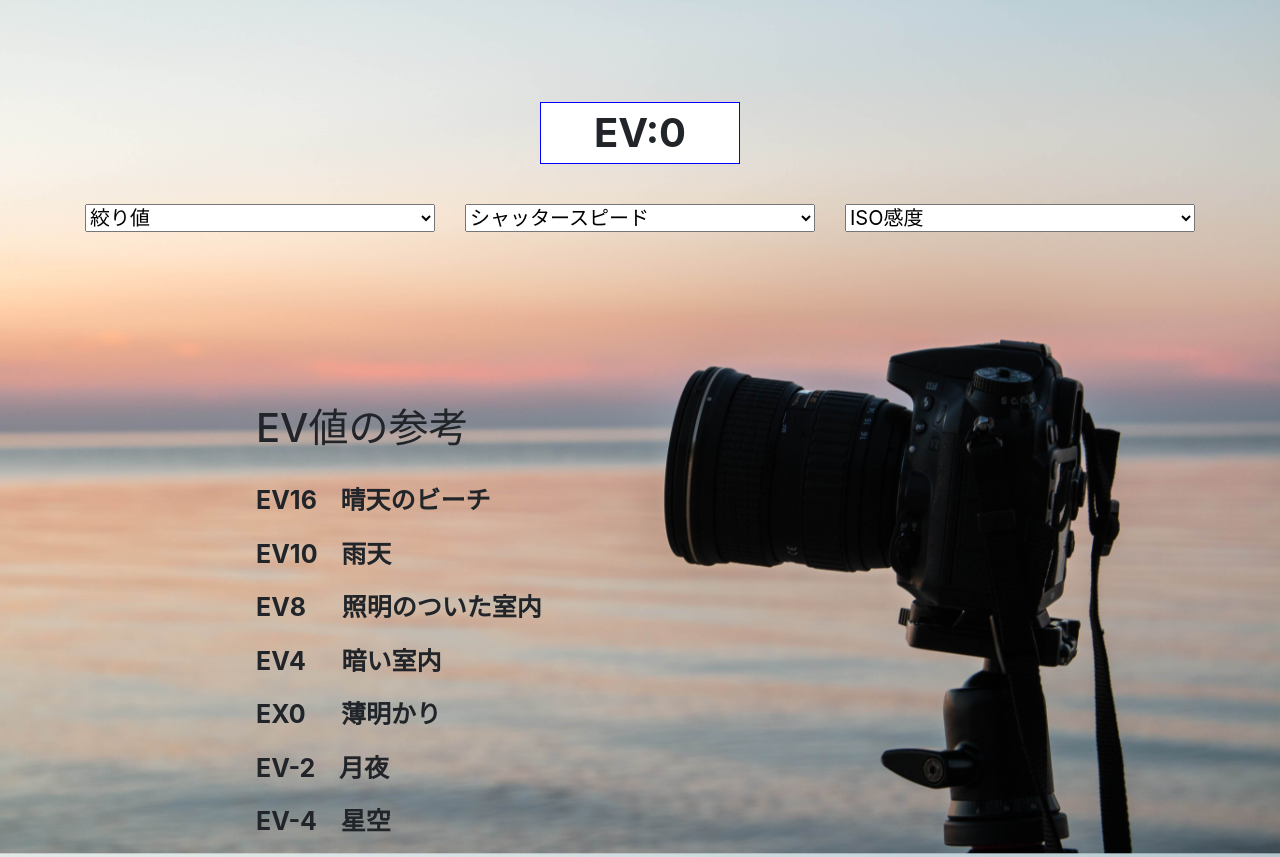
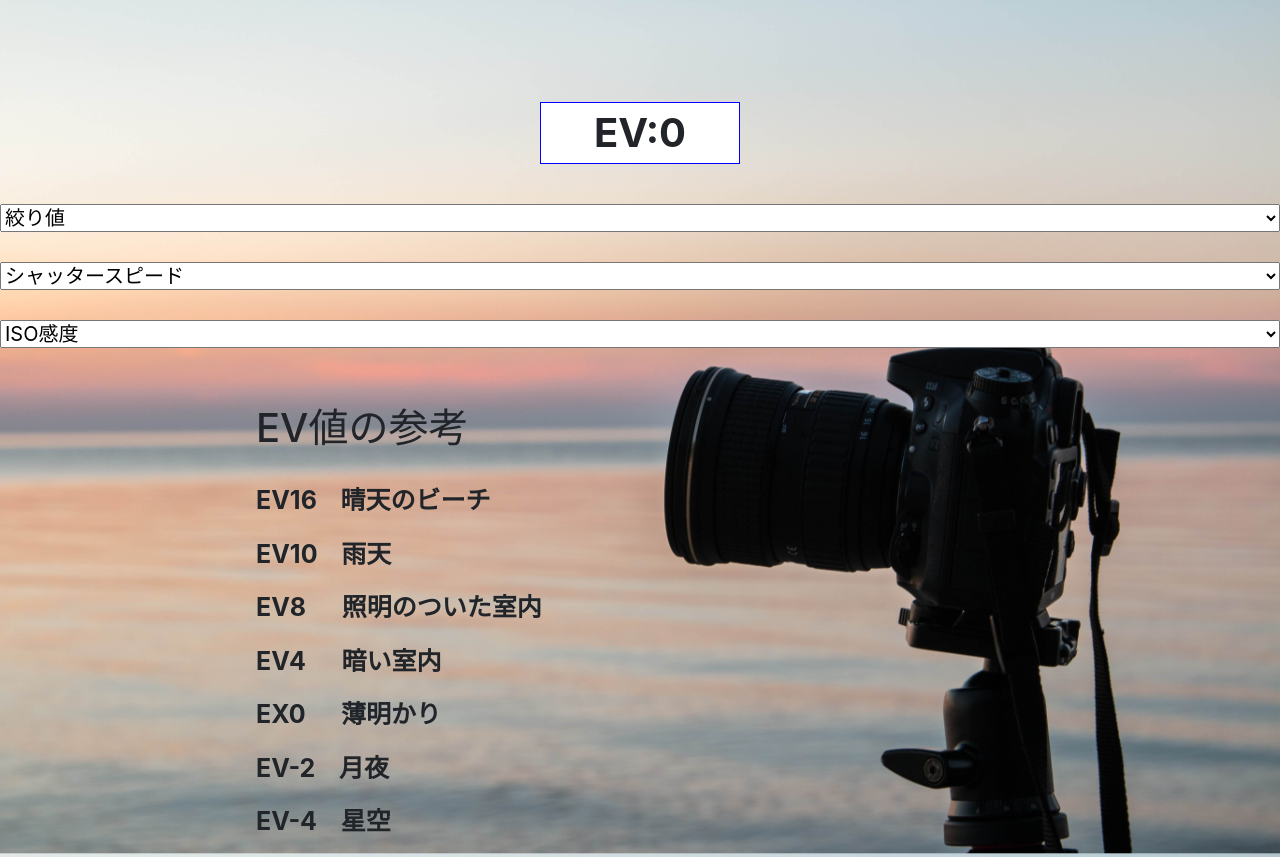
Before and after one commit to haruyuma/apexconvert, a plain HTML site: page index.html in a window 1280 px wide. Drawn offline with nearby package versions, Linux system fonts and the light colour scheme.

Commit message:
Add files via upload

```diff
--- a/index.html
+++ b/index.html
@@ -16,10 +16,6 @@
             <p class="ev-value">EV:{{ evValue }}</p>
 
             <div class="select-value">
-                <div class="container">
-                    <div class="row">
-                        <div class="col-md-4 col-xs-12">
-
                 <select class="av-select" v-model="avSelected">
                     <option disabled value="">絞り値</option>
                     <option class="aaa" v-for="avoption in AV" v-bind:value="avoption.value">
@@ -27,9 +23,8 @@
                     </option>
                 </select>
                 {{ getAvValue(avSelected) }}
-                        </div>
+                <br>
 
-                        <div class="col-md-4 col-xs-12">
                 <select class="tv-select" v-model="tvSelected">
                     <option disabled value="">シャッタースピード</option>
                     <option v-for="tvoption in TV" v-bind:value="tvoption.value">
@@ -37,9 +32,8 @@
                     </option>
                 </select>
                 {{ getTvValue(tvSelected) }}
-                        </div>
+                <br>
 
-                        <div class="col-md-4 col-xs-12">
                 <select class="iso-select" v-model="isoSelected">
                     <option disabled value="">ISO感度</option>
                     <option v-for="isooption in ISO" v-bind:value="isooption.value">
@@ -47,9 +41,7 @@
                     </option>
                 </select>
                 {{ getIsoValue(isoSelected) }}
-                        </div>
-                    </div>
-                </div>
+                <br>
             </div>
         </div>
 
```
Lines whose indentation alone changed are shown as unchanged.
